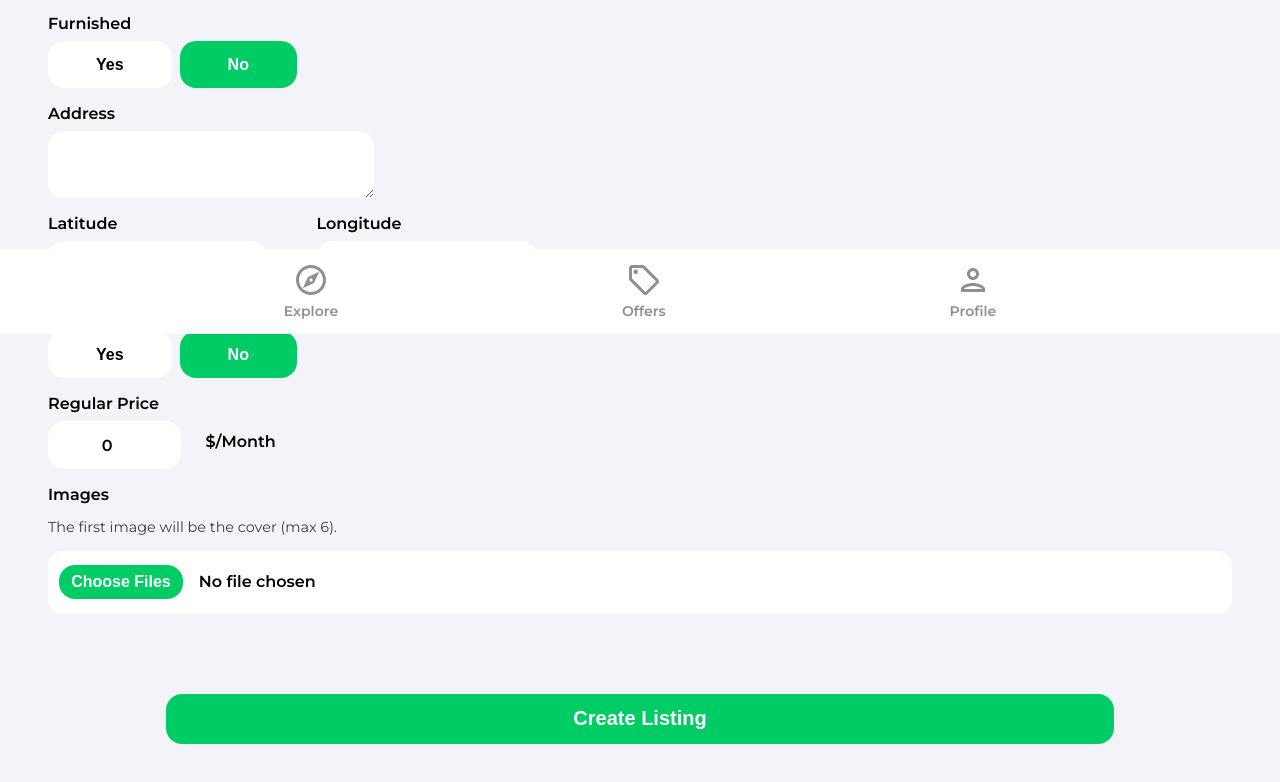
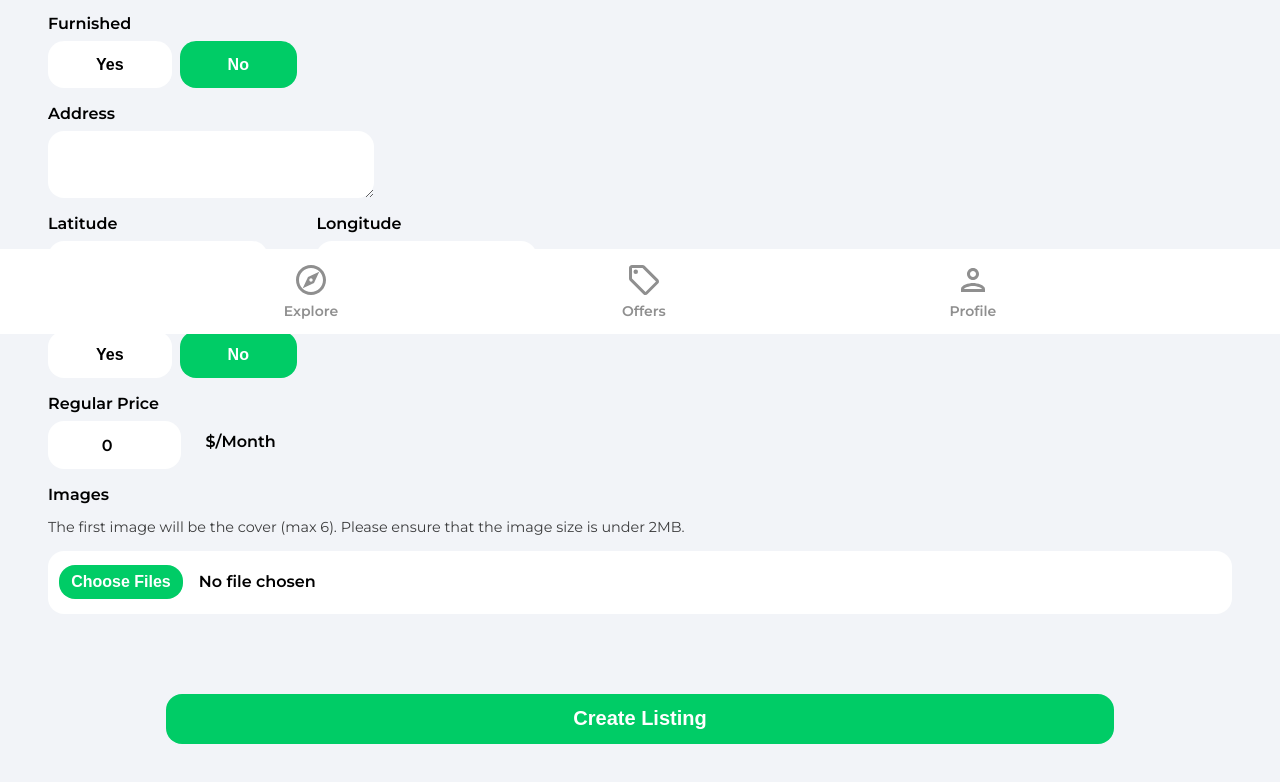
Before and after one commit to moarnight/house-marketplace-app, a React (Create React App) app: page /create-listing in a window 1280 px wide. Shown: the part 466-1248 px from the top of the page. Built offline with nearby package versions, Linux system fonts and the light colour scheme; no server answers; sample sign-in values are in the browser's storage.

Commit message:
add useEffect dependencies, add image size limit description

```diff
--- a/src/pages/CreateListing.jsx
+++ b/src/pages/CreateListing.jsx
@@ -64,7 +64,8 @@ function CreateListing() {
     return () => {
       isMounted.current = false;
     };
-  }, [isMounted]);
+    //eslint-disable-next-line react-hooks/exhaustive-deps
+  }, [auth, navigate, isMounted]);
 
   const onSubmit = async (e) => {
     e.preventDefault();
@@ -94,6 +95,7 @@ function CreateListing() {
     const storeImage = async (image) => {
       return new Promise((resolve, reject) => {
         const storage = getStorage();
+
         const fileName = `${auth.currentUser.uid}-${image.name}-${uuidv4()}`;
 
         const storageRef = ref(storage, 'images/' + fileName);
@@ -394,7 +396,8 @@ function CreateListing() {
 
           <label className="formLabel">Images</label>
           <p className="imagesInfo">
-            The first image will be the cover (max 6).
+            The first image will be the cover (max 6). Please ensure that the
+            image size is under 2MB.
           </p>
           <input
             className="formInputFile"
--- a/src/pages/EditListing.jsx
+++ b/src/pages/EditListing.jsx
@@ -92,7 +92,8 @@ function EditListing() {
     return () => {
       isMounted.current = false;
     };
-  }, [isMounted]);
+    //eslint-disable-next-line react-hooks/exhaustive-deps
+  }, [auth, navigate, isMounted]);
 
   const onSubmit = async (e) => {
     e.preventDefault();
@@ -423,7 +424,8 @@ function EditListing() {
 
           <label className="formLabel">Images</label>
           <p className="imagesInfo">
-            The first image will be the cover (max 6).
+            The first image will be the cover (max 6). Please ensure that the
+            image size is under 2MB.
           </p>
           <input
             className="formInputFile"
```
Also changed, not shown: 1 other file (tests, documents, lock files or other folders).
